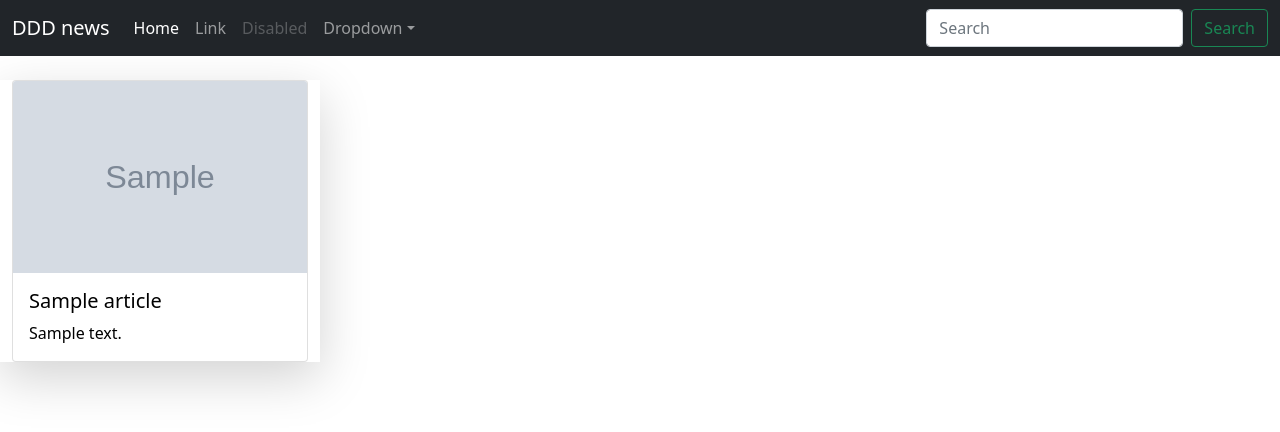
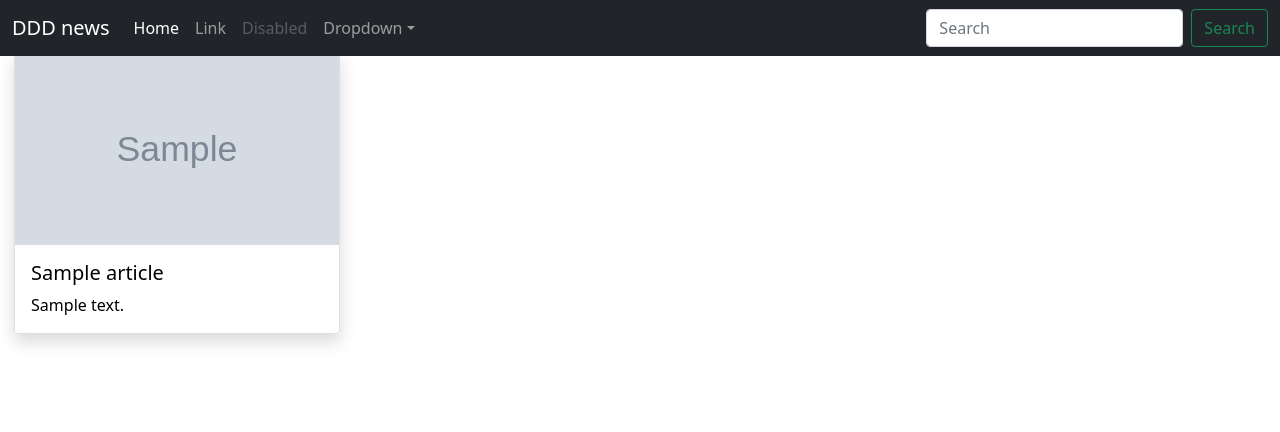
Before and after one commit to AndreiFdv/news_parser, a Django app: page / in a window 1280 px wide. Shown: the top 432 px of the page. Run offline with Django 3.2, Linux system fonts and the light colour scheme; tables that the repository leaves empty hold one stand-in row (values such as "Sample post"); grey boxes marked "Sample" are stand-in pictures.

Commit message:
fixed some bugs.

```diff
--- a/News/static/news/style.css
+++ b/News/static/news/style.css
@@ -1,5 +1,5 @@
 body {
-    padding-top: 5rem;
+    padding-top: 2%;
 }
 
 .card a {
@@ -20,3 +20,7 @@ body {
     height: 15vw;
     object-fit: cover;
 }
+
+.navbar-fixed-top {
+    border:0;
+}
--- a/News/templates/news/article.html
+++ b/News/templates/news/article.html
@@ -1,6 +1,6 @@
 {% extends "news/base.html" %}
 {% block content %}
-    <main class="flex-shrink-0" style="background-color:#EAEFF9;">
+    <main class="flex-shrink-0 sticky-top" style="background-color:#EAEFF9;">
         <div class="container shadow-lg" style="background-image: linear-gradient(#A1C4D8, #F3F6FC);padding:1%;">
             <h1 class="mt-1">{{ article.title }}</h1>
             <p>Author: {{ article.author }}</p>
--- a/News/templates/news/base.html
+++ b/News/templates/news/base.html
@@ -17,11 +17,9 @@
 </head>
 <body>
 {% include "news/navbar.html" %}
-<main class="container-fluid" >
-
+<main class="container-fluid" style="padding-right: 0px;padding-left: 0px;" >
     {% block content %}
     {% endblock %}
-
 </main>
 <script src="https://cdn.jsdelivr.net/npm/bootstrap@5.0.0-beta2/dist/js/bootstrap.bundle.min.js"
         integrity="sha384-b5kHyXgcpbZJO/tY9Ul7kGkf1S0CWuKcCD38l8YkeH8z8QjE0GmW1gYU5S9FOnJ0"
--- a/News/templates/news/index.html
+++ b/News/templates/news/index.html
@@ -3,7 +3,7 @@
 {% block content %}
     <div class="row">
         {% for article in article_list %}
-            <div class="col-md-3 mb-4 shadow-lg" >
+            <div class="col-md-3 mb-4 shadow" style="padding:0%;margin:2%;">
                 <div class="card h-100">
                     <a href="{% url 'News:detail' article.id %}">
                         <img src="{{ article.img }}" class="card-img-top" alt="">
@@ -23,3 +23,10 @@
         </div>
     </div>
 {% endblock %}
+
+
+
+  <div class="album py-5 bg-light">
+
+
+  </div>
```
